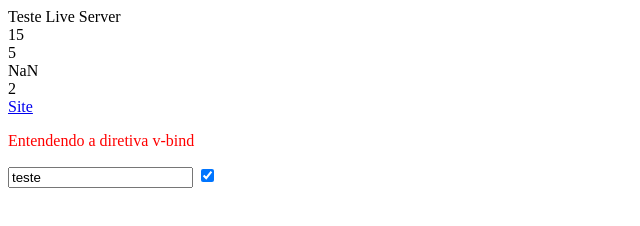
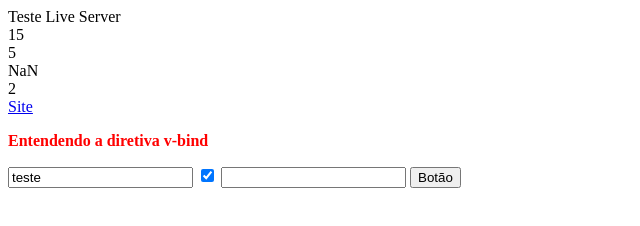
Before and after one commit to gstfnsk/Vue-Project, a plain HTML site: page index.html in a window 1280 px wide. Shown: the whole page, without its empty margins (0-640 px from the left). Drawn offline with nearby package versions, Linux system fonts and the light colour scheme.

Commit message:
Test v-bind and v-on directives

```diff
--- a/index.html
+++ b/index.html
@@ -9,6 +9,10 @@
   <style>
     .vermelho {
       color: red;
+    }
+
+    .negrito {
+      font-weight: bold;
     }
   </style>
 </head>
@@ -23,9 +27,11 @@
     {{ dividir() }}<br>
     <!-- acesso aos atributos definidos em data -->
     <a :href="site">Site</a>
-    <p v-bind:class="cor">Entendendo a diretiva v-bind</p>
+    <p :class="cor" class="negrito">Entendendo a diretiva v-bind</p>
     <input type="text" :placeholder="instrucaodepreenchimento" :value="valor">
     <input type="checkbox" :checked="check">
+    <input type="text" v-on:keyup="imprimirTexto()">
+    <button @click="imprimirMensagemAlerta()">Botão</button>
   </div>
 </body>
 <script>
@@ -54,9 +60,17 @@
       },
       dividir() { // forma enxuta, equivalente a dividir: function dividir() {}
         return this.n1 / this.n2
+      },
+      imprimirTexto() {
+        console.log('texto')
+      },
+      imprimirMensagemAlerta() {
+        alert('Alerta');
       }
-    }
-  } // na prática, esses atributos já são passados diretamente ao vue como parâmetro na instância do new Vue(), sem serem atribuídos a uma variável
+    },
+  }
+
+  // na prática, esses atributos (de options) já são passados diretamente ao vue como parâmetro na instância do new Vue(), sem serem atribuídos a uma variável
 
   const vm = new Vue(options); //vm = ViewModel (não obrigatório)
   console.log(vm)
```
